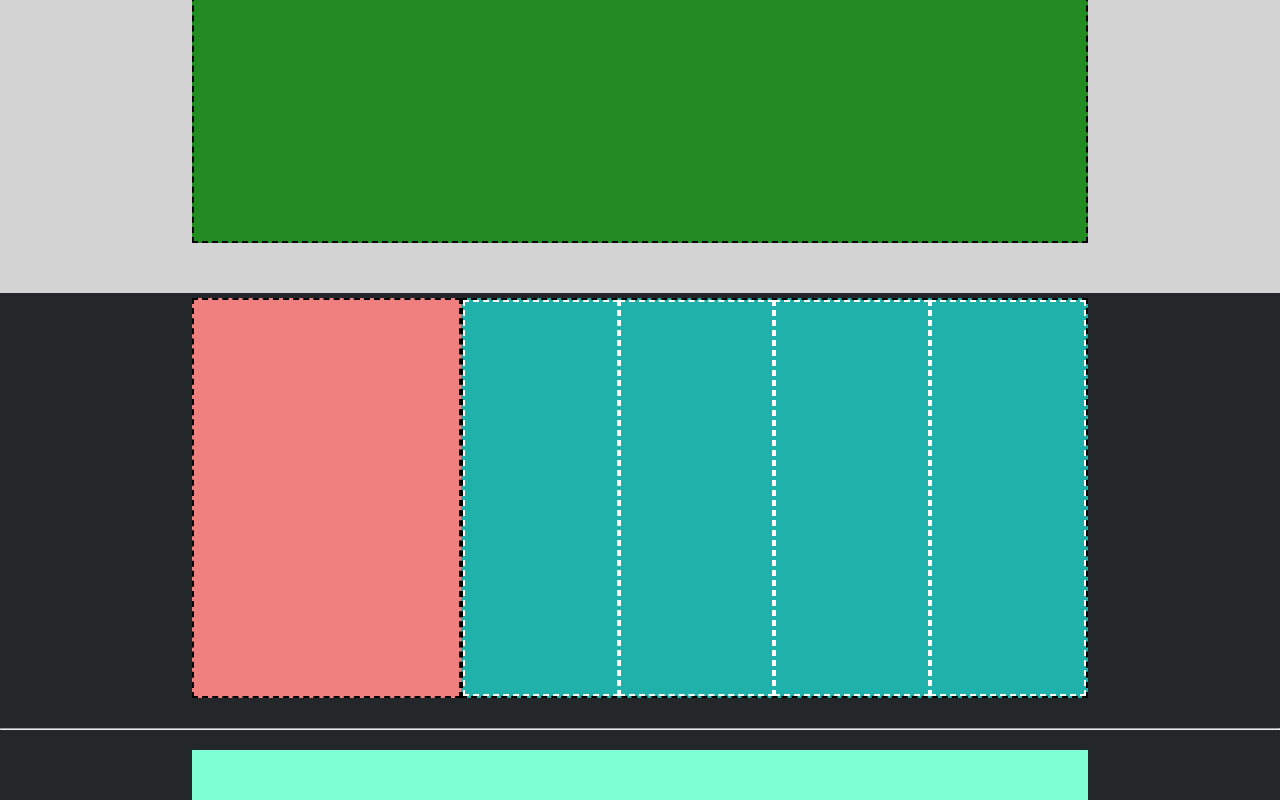
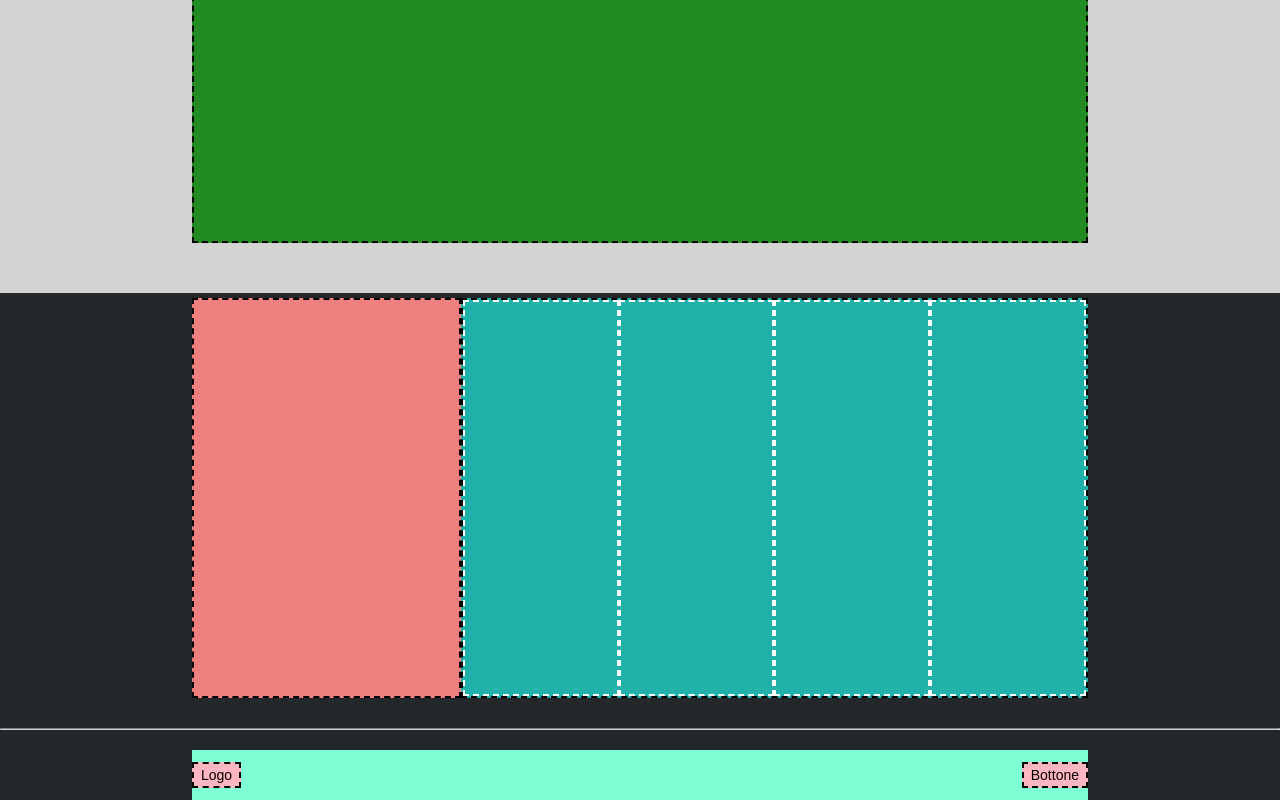
Before and after one commit to AndreaMinelli/htmlcss-struttura-discord, a plain HTML site: page index.html in a window 1280 px wide. Shown: the part 1957-2757 px from the top of the page. Drawn offline with Linux system fonts and the light colour scheme.

Commit message:
Completato footer

```diff
--- a/css/style.css
+++ b/css/style.css
@@ -114,6 +114,9 @@ footer{
     background-color: rgb(35,39,42);
 }
 
+footer hr{
+    border-color: rgb(211,211,211);
+}
 .footer-top{
     padding: 5px 0 30px;
 }
@@ -144,4 +147,12 @@ footer{
 .footer-bottom-link{
     background-color: rgb(127,255,212);
     min-height: 50px;
+    justify-content: space-between;
 }
+
+.footer-bottom a{
+    padding: 3px 7px;
+    background-color: rgb(255,182,193);
+    text-decoration: none;
+    color: black;
+}
--- a/index.html
+++ b/index.html
@@ -68,8 +68,9 @@
         </div>
         <hr>
         <div class="footer-bottom flx jst-center">
-            <div class="footer-bottom-link flx def-wh">
-
+            <div class="footer-bottom-link flx def-wh al-center">
+                <a href="#" class="brd-dash">Logo</a>
+                <a href="#" class="brd-dash">Bottone</a>
             </div>
         </div>
     </footer>
```
